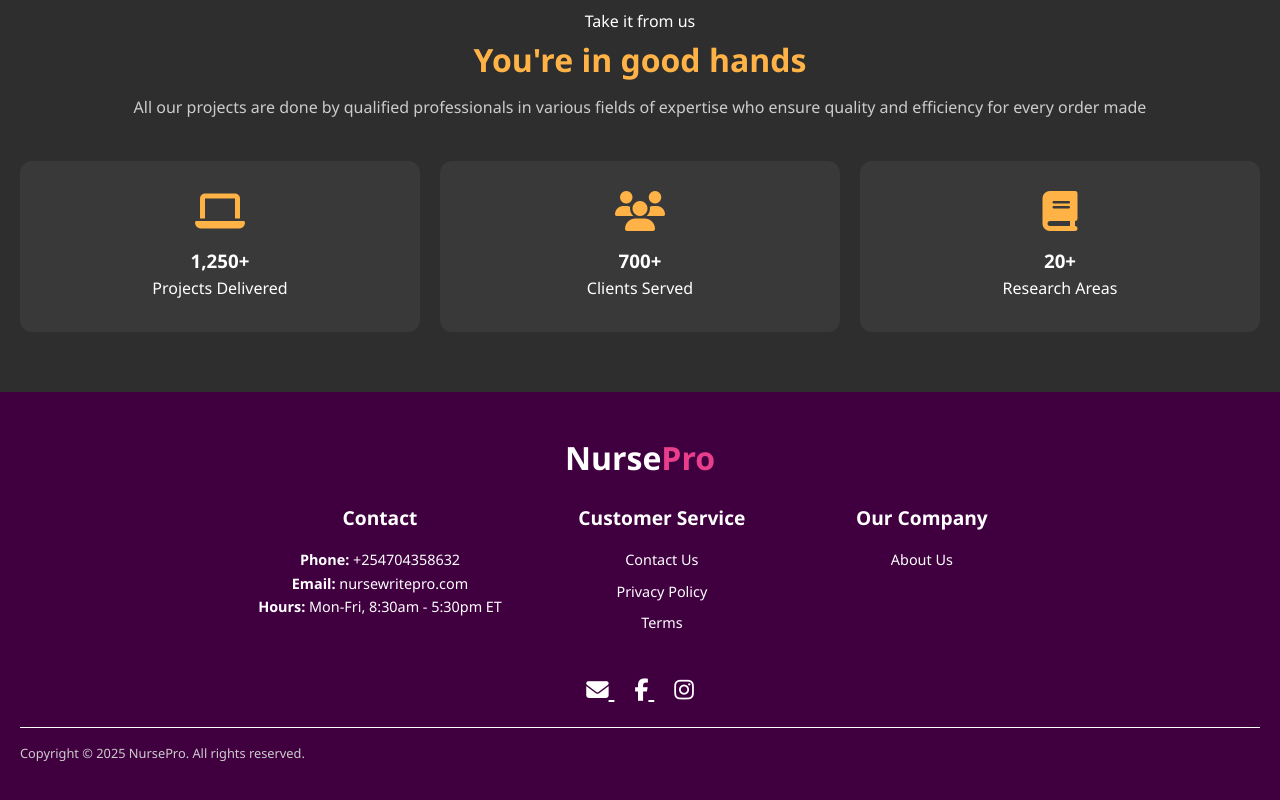
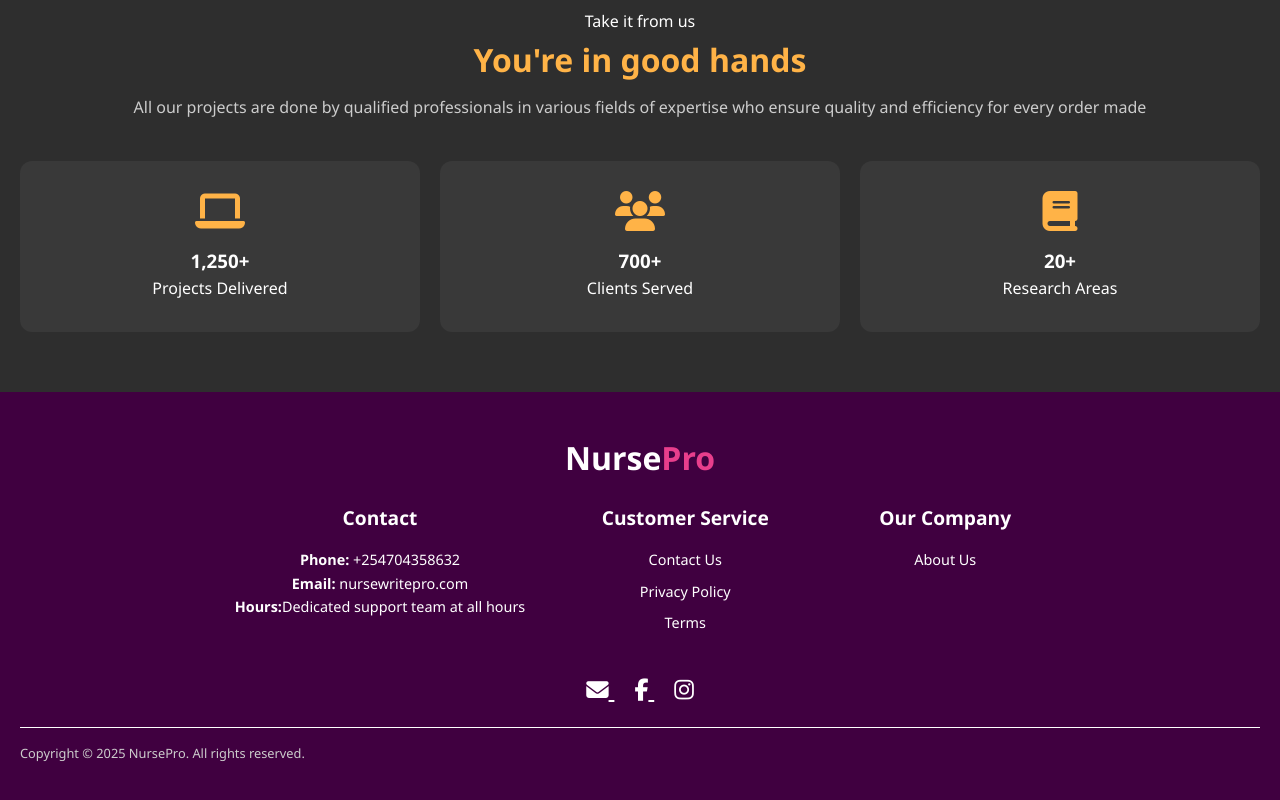
Before and after one commit to Erasmus-K/NursePro, a plain HTML site: page index.html in a window 1280 px wide. Shown: the part 4113-4913 px from the top of the page. Drawn offline with Linux system fonts and the light colour scheme.

Commit message:
modified the fotter section

```diff
--- a/index.html
+++ b/index.html
@@ -232,7 +232,7 @@
         <h4>Contact</h4>
         <p><strong>Phone:</strong> <a href="tel:+25470358632">+254704358632</a></p>
         <p><strong>Email:</strong> <a href="nursewritepro@gmail.com">nursewritepro.com</a></p>
-        <p><strong>Hours:</strong> Mon-Fri, 8:30am - 5:30pm ET</p>
+        <p><strong>Hours:</strong>Dedicated support team at all hours</p>
       </div>
 
       <div class="footer-column">
```
